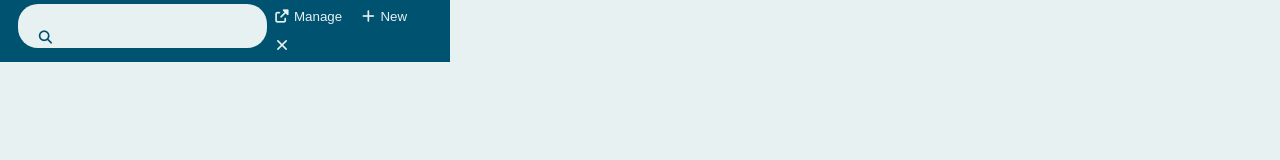
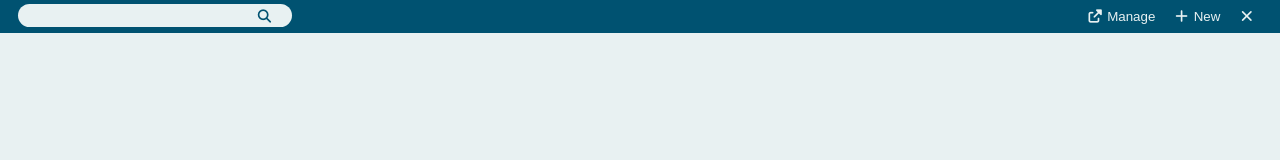
Before and after one commit to akubi0w1/page-note, a website built with webpack: page src/popup/index.html in a window 1280 px wide. Built offline with nearby package versions, Linux system fonts and the light colour scheme.

Commit message:
fix popup design

```diff
--- a/src/assets/sass/popup.scss
+++ b/src/assets/sass/popup.scss
@@ -16,6 +16,8 @@ body {
   margin: 0;
   background-color: $base-color;
   width: $popup-width;
+  position: relative;
+  min-height: 40px;
 }
 
 .h1, .h2, .h3, .h4, .h5, .h6 {
@@ -80,6 +82,9 @@ body {
 }
 
 .header {
+  position: fixed;
+  top: 0;
+  z-index: 100;
   background-color: $accent-color;
   width: 100%;
   color: $base-color;
@@ -114,6 +119,8 @@ body {
 
 .content {
   background-color: $base-color;
+  top: 30px;
+  position: relative;
 }
 
 .note {
--- a/src/background/background.js
+++ b/src/background/background.js
@@ -10,6 +10,7 @@ chrome.runtime.onInstalled.addListener(function () {
     "contexts": ["all"],
     "onclick": chrome.contextMenus.onClicked.addListener(function(info, tab) {
       chrome.tabs.get(tab.id, function(tab) {
+        // TODO: utilに書き出し
         chrome.tabs.sendMessage(
           tab.id,
           { type: MESSAGE_TYPE.OPEN_ADD_NOTE_WINDOW, payload: {} }
@@ -74,6 +75,7 @@ chrome.runtime.onInstalled.addListener(function () {
         break;
       case MESSAGE_TYPE.GET_NOTE_BY_URL:
         const note = await noteRepo.getByURL(msg.payload.url);
+        // TODO: utilに書き出し
         chrome.tabs.query({ active: true, currentWindow: true }, function (tabs) {
           chrome.tabs.sendMessage(
             tabs[0].id,
--- a/src/popup/popup.js
+++ b/src/popup/popup.js
@@ -21,7 +21,6 @@ import { chromeSendMessage, isHitToSearchNote, getColorCodeForLabel } from "../c
           let keywords = form.keyword.value
             .split(" ")
             .filter(keyword => keyword !== "");
-          console.log(keywords);
           if (!keywords.length) {
             clearNoteList();
             renderNoteList(noteList);
@@ -200,6 +199,7 @@ document.getElementById("close-btn").onclick = function() {
  * AddNoteのイベントを追加
  */
 document.getElementById("add-note-btn").onclick = function () {
+  // TODO: utilに書き出し
   chrome.tabs.query({ active: true, currentWindow: true }, function (tabs) {
     chrome.tabs.sendMessage(
       tabs[0].id,
```
Also changed, not shown: src/assets/css/popup.css.
